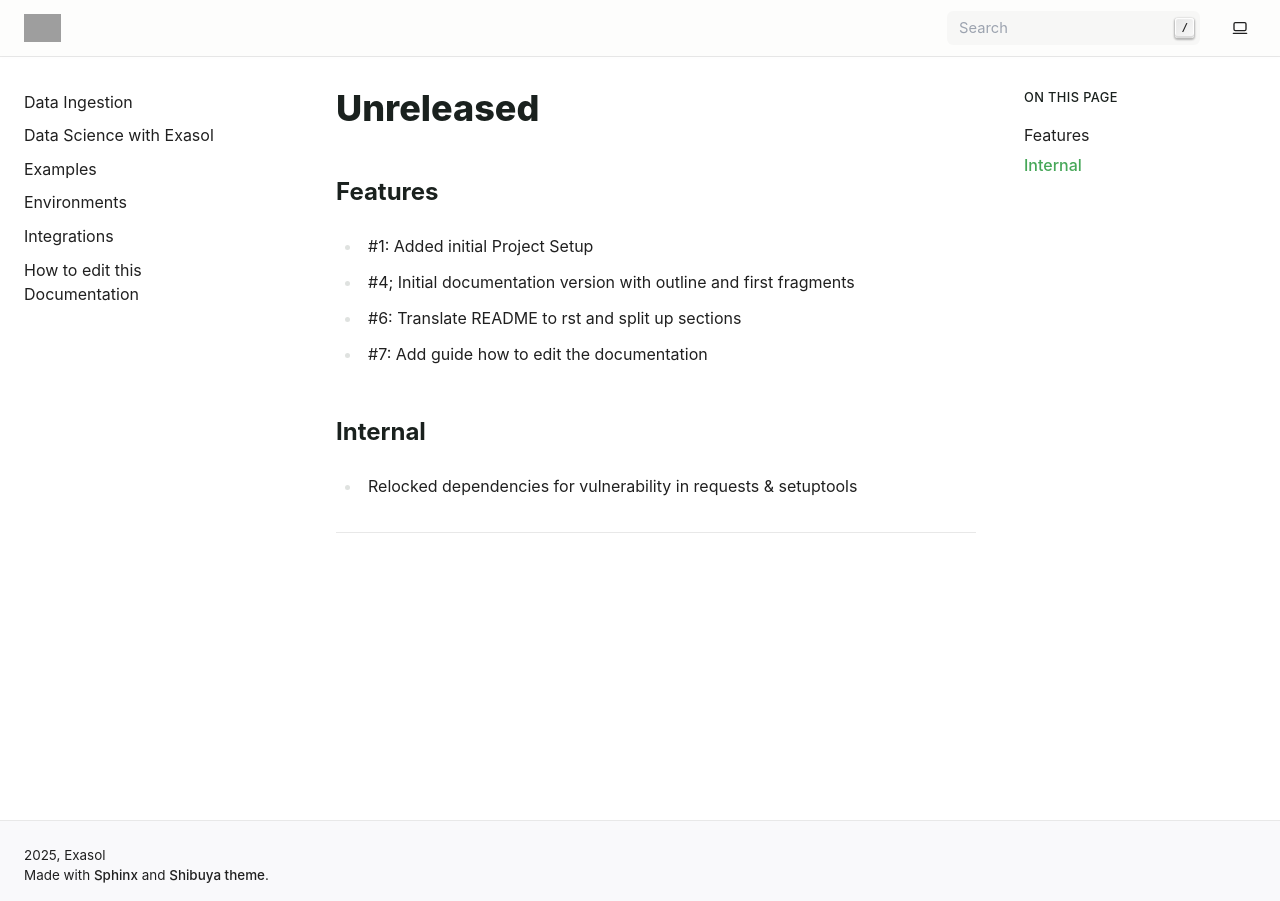
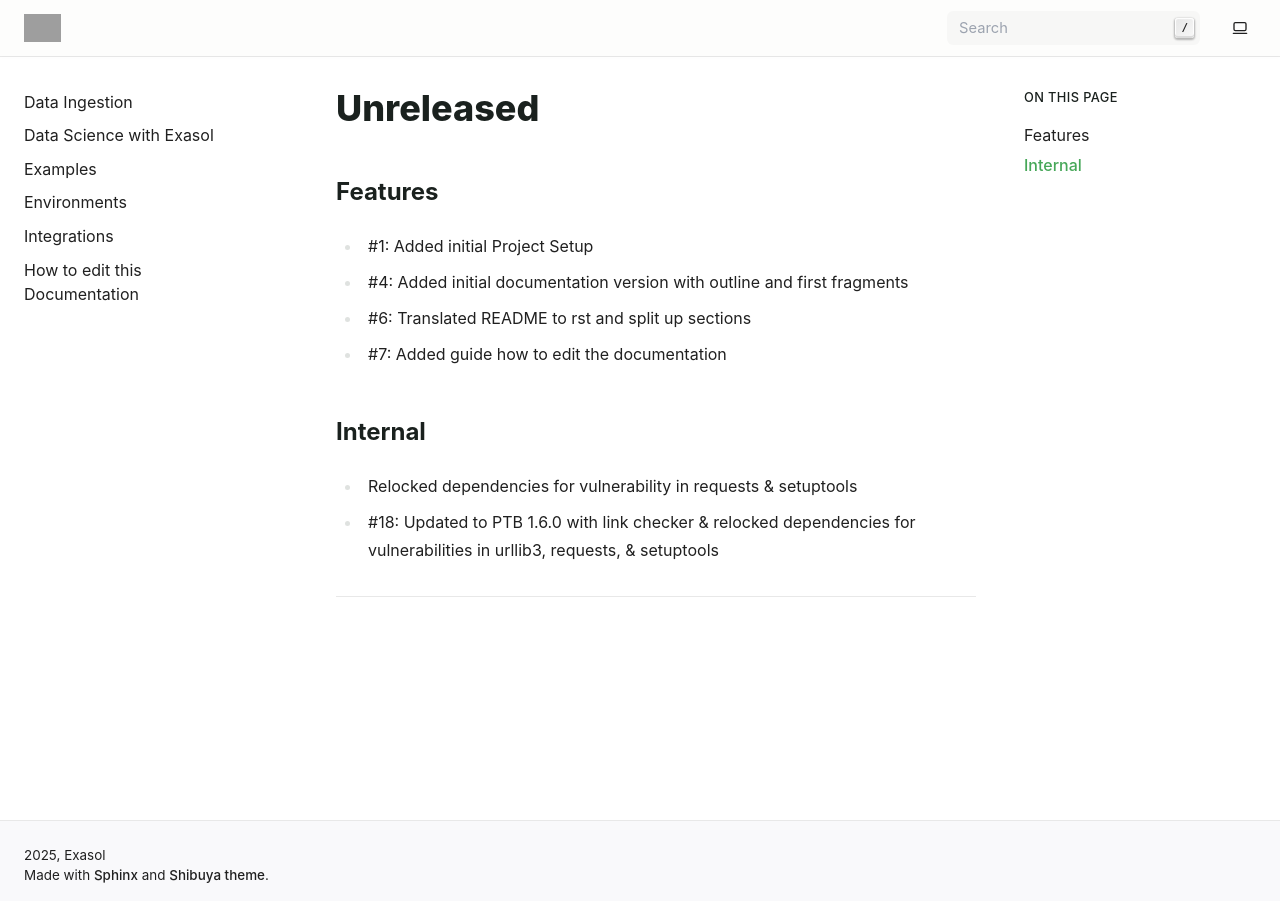
Before and after one commit to exasol/developer-documentation, a Sphinx documentation site: the page built from doc/changes/unreleased.md, in a window 1280 px wide. Built offline with Sphinx 7.4.7, drawn with Linux system fonts in a browser that asks for light colours; pages that are not in the unit, such as notebooks, are missing from menus; grey boxes are pictures that could not be loaded.

Commit message:
Add to changelog

```diff
--- a/doc/changes/unreleased.md
+++ b/doc/changes/unreleased.md
@@ -3,10 +3,11 @@
 ## Features
 
 * #1: Added initial Project Setup
-* #4; Initial documentation version with outline and first fragments
-* #6: Translate README to rst and split up sections
-* #7: Add guide how to edit the documentation
+* #4: Added initial documentation version with outline and first fragments
+* #6: Translated README to rst and split up sections
+* #7: Added guide how to edit the documentation
 
 ## Internal
 
 * Relocked dependencies for vulnerability in requests & setuptools
+* #18: Updated to PTB 1.6.0 with link checker & relocked dependencies for vulnerabilities in urllib3, requests, & setuptools
```
